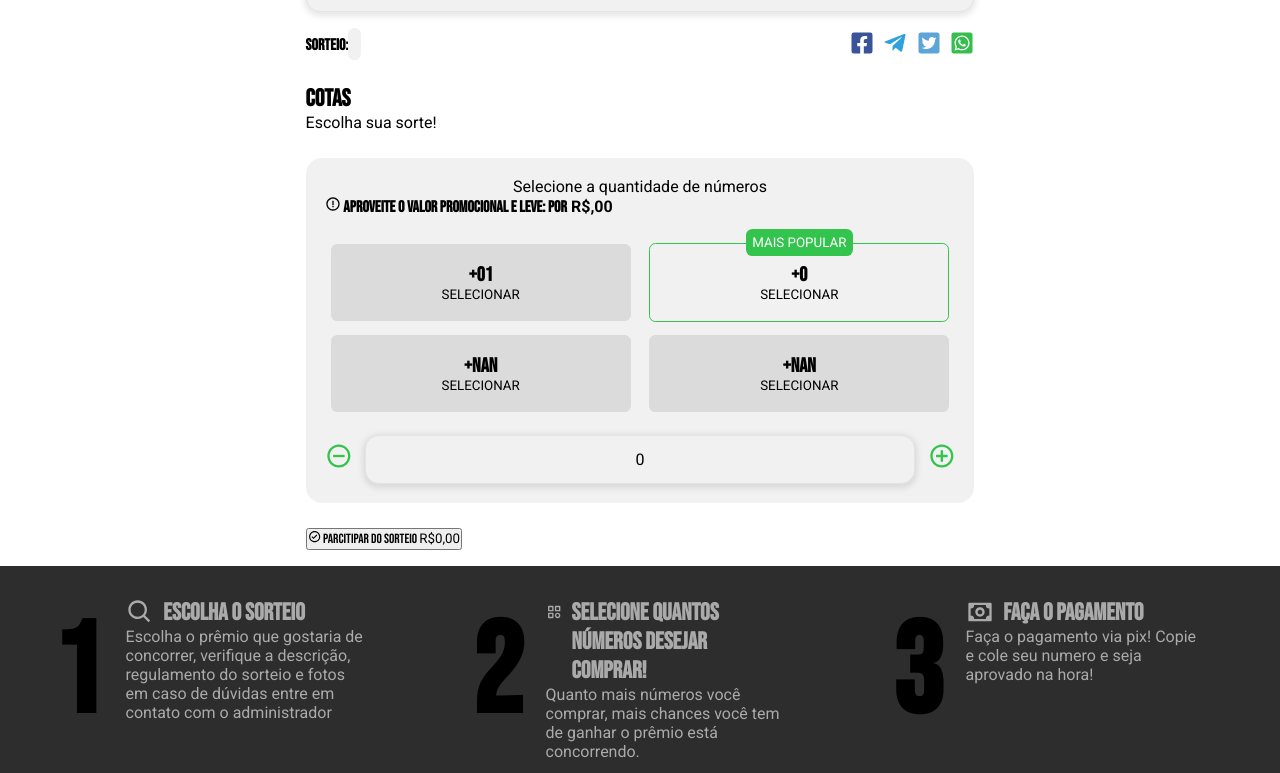
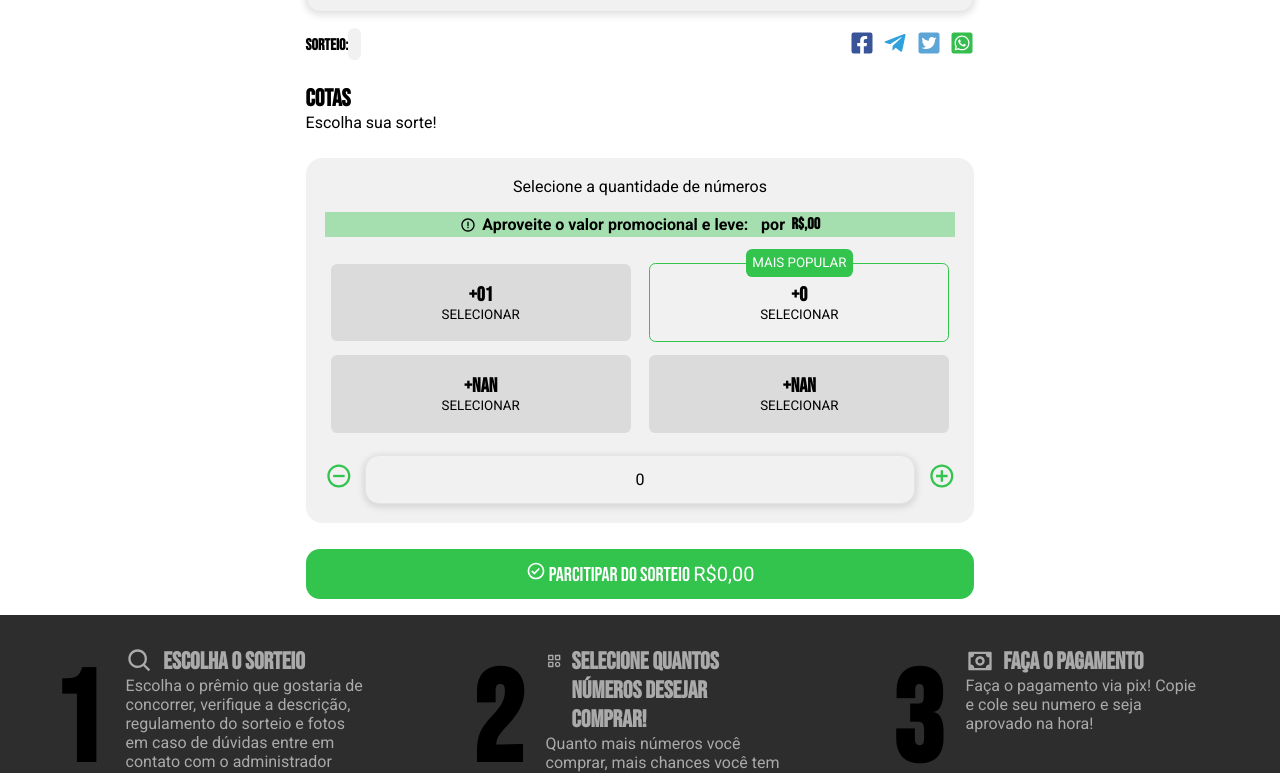
Before and after one commit to jasmynels/rifas, a React (Create React App) app: page /sorteio/1/1 in a window 1280 px wide. Shown: the part 671-1444 px from the top of the page. Built offline with nearby package versions, Linux system fonts and the light colour scheme; no server answers.

Commit message:
fix: correçao de estilos

```diff
--- a/src/components/SoloPrize/style.css
+++ b/src/components/SoloPrize/style.css
@@ -92,7 +92,7 @@
 .solo-prize-search button {
     border: none;
     width: 100%;
-    max-width: 320px;
+    /* max-width: 320px; */
 
     padding: 0.8rem;
     border-radius: 0.8rem;
@@ -113,7 +113,27 @@
 
 .solo-prize-numbers p {
     text-align: center;
+    margin-bottom: 1rem;
 }
+
+.solo-prize-numbers strong {
+    display: flex;
+    flex-direction: row;
+    align-items: center;
+    justify-content: center;
+    gap: 0.4rem;
+
+    text-align: center;
+    padding: 0.2rem 0.8rem;
+    background-color: rgba(51, 196, 77, 0.4);
+    color: #000;
+    font-family: 'Roboto', sans-serif;
+}
+
+.solo-prize-numbers strong span {
+    font-family: 'Bebas Neue', sans-serif;
+}
+
 
 .buy {
     display: flex;
@@ -183,7 +203,8 @@
     margin-top: 1.6rem;
 }
 
-.buy-total a {
+.buy-total button {
+    border: none;
     display: block;
     width: 100%;
     background-color: #33C44D;
```
